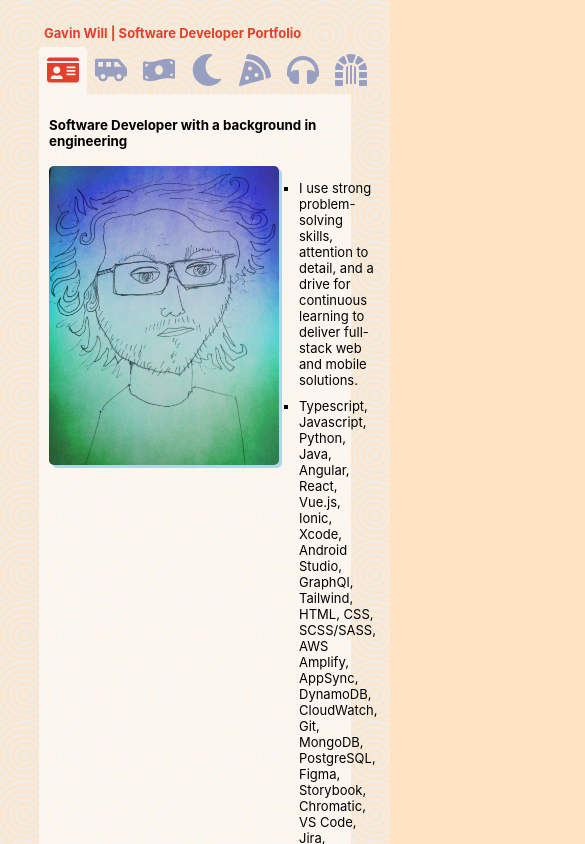
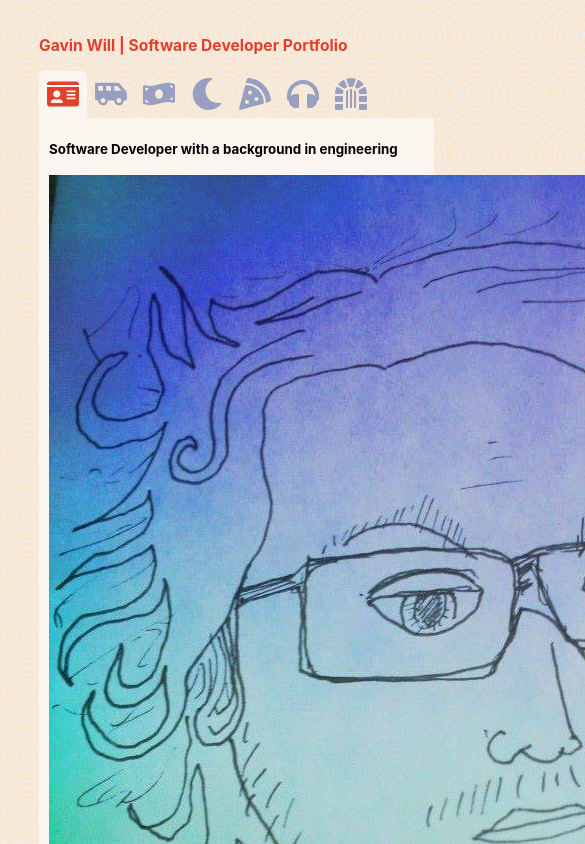
Before and after one commit to lushpurr/gjw_profile, a React (Create React App) app: page / in a window 390 px wide. Shown: the top 844 px of the page, 585 px wide, since content can reach past the window. Built offline with nearby package versions, Linux system fonts and the light colour scheme.

Commit message:
improvements to styling and mobile view

```diff
--- /dev/null
+++ b/src/components/ProjectInfo.css
@@ -0,0 +1,62 @@
+.project-face {
+    width: 230px;
+    height: 299px;
+       max-height:300px;
+    display: block;
+    max-width: 95%;
+    box-shadow: lightblue 3px 3px;
+    border-radius: 5px;
+    align-self: center;
+}
+
+.project-info-container{
+    display: flex;
+    flex-direction: row;
+}
+
+@media (max-width: 768px) {
+    .project-info-container{
+
+        flex-direction: column;
+    }
+}
+
+h2{
+    padding:5px;
+    margin:none;
+    margin-block-start: 0em;
+    margin-block-end: 0em;
+    margin-inline-start: 0px;
+    margin-inline-end: 0px;
+}
+
+h3{
+    padding:5px;
+    margin:none;
+    margin-block-start: 0em;
+    margin-block-end: 0em;
+    margin-inline-start: 0px;
+    margin-inline-end: 0px;
+}
+
+
+/* @media only screen and (max-width: 500px) {
+    .project-face{
+
+        width:auto;
+    }
+  } */
+
+  .project-image{
+    max-height:550px;
+    display: block;
+    /* width: auto; */
+    max-width: 95%;
+    box-shadow: lightblue 3px 3px;
+    border-radius: 5px;
+
+    &.break{
+    margin-bottom: 14px;
+    }
+
+}
--- a/src/components/projects/Projects.css
+++ b/src/components/projects/Projects.css
@@ -14,21 +14,7 @@
 
 
 
-.project-face{
-    max-height:300px;
-    display: block;
-    width: auto;
-    max-width: 95%;
-    box-shadow: lightblue 3px 3px;
-    border-radius: 5px;
-}
 
-@media only screen and (max-width: 500px) {
-    .project-face{
-
-        width:auto;
-    }
-  }
 
 
 a.link{
@@ -45,7 +31,7 @@ a.link{
 
 
 
-@media only screen and (max-width: 500px) {
+/* @media only screen and (max-width: 500px) {
     h3{
         font-size: small;
     }
@@ -62,7 +48,7 @@ a.link{
 
     }
 
-  }
+} */
 
 p{
     font-size: small;
@@ -78,10 +64,7 @@ li {
 
 }
 
-       .main{
-            display: flex;
-            flex-direction: row;
-        }
+
 
 .contact-details{
     list-style: none;
--- a/src/containers/ProjectContainer.css
+++ b/src/containers/ProjectContainer.css
@@ -1,7 +1,5 @@
 .project-info {
-
     width:fit-content;
-
     background-color: rgba(255, 255, 255, 0.6);
     padding:5px 5px 10px 10px;
     border-bottom-left-radius: 5px;
@@ -13,25 +11,8 @@
     margin-inline-end: 0px;
 }
 
-.project-face {
-    width: 230px;
-    height: 299px;
+@media (max-width: 768px) {
+    div.project-info{
+        max-width: 380px;
+    }
 }
-
-h2{
-    padding:5px;
-    margin:none;
-    margin-block-start: 0em;
-    margin-block-end: 0em;
-    margin-inline-start: 0px;
-    margin-inline-end: 0px;
-}
-
-h3{
-    padding:5px;
-    margin:none;
-    margin-block-start: 0em;
-    margin-block-end: 0em;
-    margin-inline-start: 0px;
-    margin-inline-end: 0px;
-}
```
